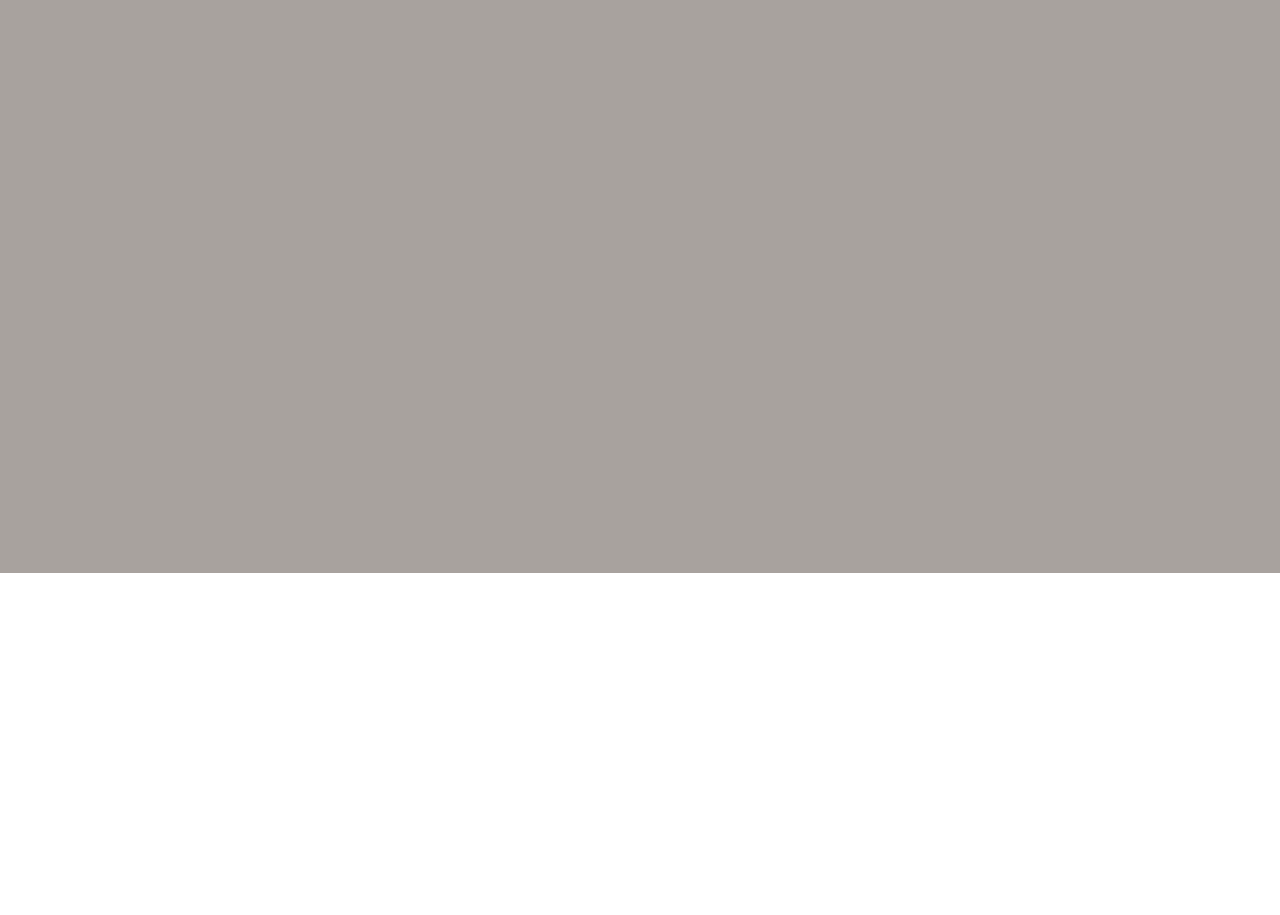
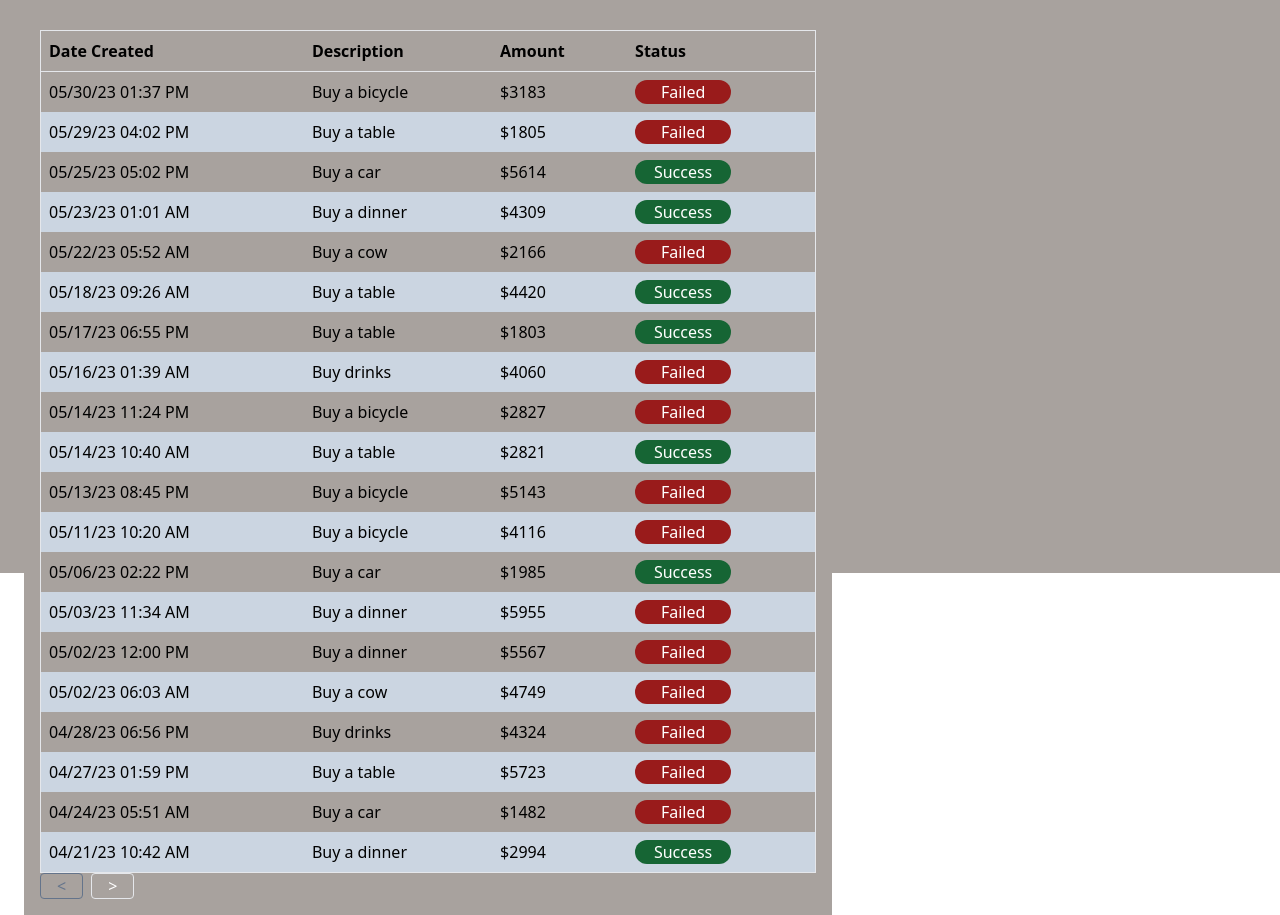
Before and after one commit to lee926427/cycatena_take_home, a React (Vite) app: page / in a window 1280 px wide. Shown: the part 227-1142 px from the top of the page. Before the commit the page ends 800 px from the top, so only its background shows below. Built offline with nearby package versions, Linux system fonts and the light colour scheme.

Commit message:
feat: 🎸 add payment history table

```diff
--- a/src/App.tsx
+++ b/src/App.tsx
@@ -1,6 +1,6 @@
 import { Suspense } from "react";
 import { ErrorBoundary } from "react-error-boundary";
-import { TransactionHistoryChart } from "./components/TransactionHistoryChart";
+import { TransactionHistoryChart, PaymentHistoryTable } from "./components";
 
 import "./assets/styles/index.css";
 
@@ -9,25 +9,25 @@ function App() {
     <div className="grid grid-cols-9 grid-rows-12 gap-x-10 h-screen bg-stone-400 dark:bg-slate-900 px-6 pb-6">
       <header className="col-span-9"></header>
       <main className="col-span-9 grid grid-cols-9 grid-rows-12 gap-x-10 row-span-11">
-        <section className="col-span-6 gap-y-4 grid grid-cols-6 gap-x-4">
-          <div className="col-span-2 bg-stone-400 dark:bg-slate-800">
+        <section className="col-span-6 row-span-12 gap-y-4 grid grid-cols-6 gap-x-4">
+          <div className="col-span-2 row-span-2 bg-stone-400 dark:bg-slate-800">
             <ErrorBoundary fallback={<div></div>}>
               <TransactionHistoryChart days={14} />
             </ErrorBoundary>
           </div>
-          <div className="col-span-2 bg-stone-400 dark:bg-slate-800">
+          <div className="col-span-2 row-span-2 bg-stone-400 dark:bg-slate-800">
             <ErrorBoundary fallback={<div></div>}>
               <TransactionHistoryChart days={14} />
             </ErrorBoundary>
           </div>
-          <div className="col-span-2 bg-stone-400 dark:bg-slate-800">
+          <div className="col-span-2 row-span-2 bg-stone-400 dark:bg-slate-800">
             <ErrorBoundary fallback={<div></div>}>
               <TransactionHistoryChart days={14} />
             </ErrorBoundary>
           </div>
-          <div className="col-span-full row-span-10 bg-stone-400 dark:bg-slate-800">
+          <div className="col-span-full row-span-10 bg-stone-400 dark:bg-slate-800 p-4 flex flex-col">
             <ErrorBoundary fallback={<div></div>}>
-              <Suspense fallback={<div>loading</div>}></Suspense>
+              <PaymentHistoryTable />
             </ErrorBoundary>
           </div>
         </section>
--- /dev/null
+++ b/src/components/PaymentHistoryTable/PaymentHistoryTable.tsx
@@ -0,0 +1,148 @@
+import type { PaymentHistoryProps } from "../../constants";
+import type { PaginationState, SortingState } from "@tanstack/react-table";
+import { useEffect, useState } from "react";
+import {
+  useReactTable,
+  createColumnHelper,
+  flexRender,
+  getCoreRowModel,
+  getSortedRowModel,
+  getFilteredRowModel,
+  getPaginationRowModel,
+} from "@tanstack/react-table";
+
+import { makePaymentHistoryData } from "../../constants";
+
+const columnHelper = createColumnHelper<PaymentHistoryProps>();
+
+export function PaymentHistoryTable() {
+  const [data, setData] = useState<null | PaymentHistoryProps[]>(null);
+  const [sorting, setSorting] = useState<SortingState>([
+    {
+      id: "dateCreated",
+      desc: true,
+    },
+  ]);
+
+  const [pagination, setPagination] = useState<PaginationState>({
+    pageIndex: 0,
+    pageSize: 20,
+  });
+
+  const table = useReactTable({
+    data,
+    columns: [
+      columnHelper.accessor("dateCreated", {
+        header: "Date Created",
+        cell: (info) => info.getValue(),
+        enableSorting: true,
+        sortingFn: "datetime",
+      }),
+      columnHelper.accessor("description", {
+        header: "Description",
+        cell: (info) => info.getValue(),
+      }),
+      columnHelper.accessor("amount", {
+        header: "Amount",
+        cell: (info) => "$" + info.getValue(),
+      }),
+      columnHelper.accessor("status", {
+        header: "Status",
+        cell: (info) =>
+          info.getValue() === true ? (
+            <div className=" bg-green-800 w-24 text-center text-white rounded-full px-4">
+              Success
+            </div>
+          ) : (
+            <div className="bg-red-800 w-24 text-center rounded-full text-white">
+              Failed
+            </div>
+          ),
+      }),
+    ],
+    getCoreRowModel: getCoreRowModel(),
+    getFilteredRowModel: getFilteredRowModel(),
+    getPaginationRowModel: getPaginationRowModel(),
+    getSortedRowModel: getSortedRowModel(),
+    onPaginationChange: setPagination,
+    onSortingChange: setSorting,
+    state: {
+      pagination,
+      sorting,
+    },
+  });
+
+  useEffect(() => {
+    setTimeout(() => {
+      setData(
+        makePaymentHistoryData(new Date(2023, 1, 1), new Date(2023, 5, 30))(40),
+      );
+    }, 3000);
+  }, []);
+
+  if (data === null) {
+    return <div className="">loading</div>;
+  }
+
+  return (
+    <>
+      <table className="text-black dark:text-white border w-full">
+        <thead className="border-b">
+          {table.getHeaderGroups().map((headerGroup) => (
+            <tr key={headerGroup.id}>
+              {headerGroup.headers.map((header) => (
+                <th key={header.id} className="text-left p-2">
+                  <div
+                    className={
+                      header.column.getCanSort()
+                        ? "cursor-pointer select-none"
+                        : ""
+                    }
+                    onClick={header.column.getToggleSortingHandler()}
+                  >
+                    {header.isPlaceholder
+                      ? null
+                      : flexRender(
+                          header.column.columnDef.header,
+                          header.getContext(),
+                        )}
+                  </div>
+                </th>
+              ))}
+            </tr>
+          ))}
+        </thead>
+        <tbody>
+          {table.getRowModel().rows.map((row) => (
+            <tr
+              key={row.id}
+              className="dark:even:bg-slate-700 even:bg-slate-300"
+            >
+              {row.getVisibleCells().map((cell) => (
+                <td key={cell.id} className="p-2">
+                  {flexRender(cell.column.columnDef.cell, cell.getContext())}
+                </td>
+              ))}
+            </tr>
+          ))}
+        </tbody>
+      </table>
+      <section className="flex gap-x-2 text-white mt-auto">
+        <button
+          className="border rounded px-4 disabled:text-slate-500 disabled:border-slate-500"
+          onClick={() => table.previousPage()}
+          disabled={!table.getCanPreviousPage()}
+        >
+          {"<"}
+        </button>
+        <button
+          className="border rounded px-4 disabled:text-slate-500 disabled:border-slate-500"
+          onClick={() => table.nextPage()}
+          disabled={!table.getCanNextPage()}
+        >
+          {">"}
+        </button>
+      </section>
+    </>
+  );
+}
--- /dev/null
+++ b/src/components/PaymentHistoryTable/index.ts
@@ -0,0 +1 @@
+export * from "./PaymentHistoryTable";
--- /dev/null
+++ b/src/components/index.ts
@@ -0,0 +1,2 @@
+export * from "./PaymentHistoryTable";
+export * from "./TransactionHistoryChart";
--- /dev/null
+++ b/src/constants/index.ts
@@ -0,0 +1 @@
+export * from "./paymentHistoryData";
--- /dev/null
+++ b/src/constants/paymentHistoryData.ts
@@ -0,0 +1,47 @@
+import { clamp, format, add } from "date-fns";
+
+export type PaymentHistoryProps = {
+  dateCreated: string;
+  description: string;
+  amount: number;
+  status: boolean;
+};
+
+const descriptions = [
+  "Buy a car",
+  "Buy a cow",
+  "Buy drinks",
+  "Buy a bicycle",
+  "Buy a dinner",
+  "Buy a table",
+];
+export const makePaymentHistoryData = (startTime: Date, endTime: Date) => {
+  const mockData: PaymentHistoryProps[] = [];
+
+  const randomTime = () =>
+    add(startTime, {
+      months: Math.ceil(Math.random() * 3),
+      days: Math.ceil(Math.random() * 30),
+      hours: Math.ceil(Math.random() * 24),
+      minutes: Math.ceil(Math.random() * 60),
+    });
+
+  return (count = 30) => {
+    for (let i = 0; i < count; i++) {
+      const dateCreated = clamp(randomTime(), {
+        start: startTime,
+        end: endTime,
+      });
+
+      mockData.push({
+        dateCreated: format(new Date(dateCreated), "MM/dd/yy hh:mm aa"),
+        description:
+          descriptions[Math.floor(Math.random() * descriptions.length)],
+        amount: Math.floor(Math.random() * 6000),
+        status: Math.ceil(Math.random() * 2) === 1,
+      });
+    }
+
+    return mockData;
+  };
+};
```
